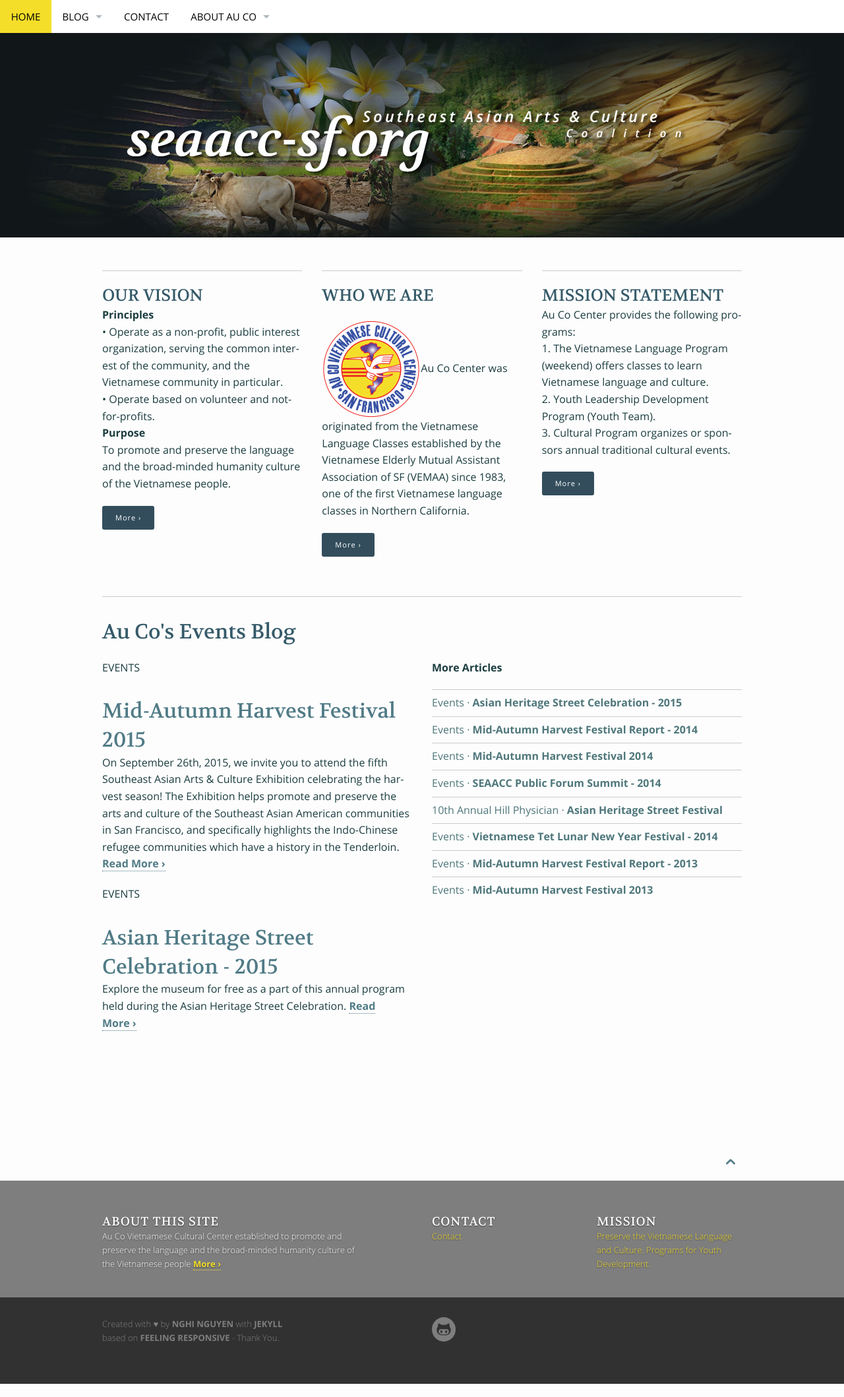
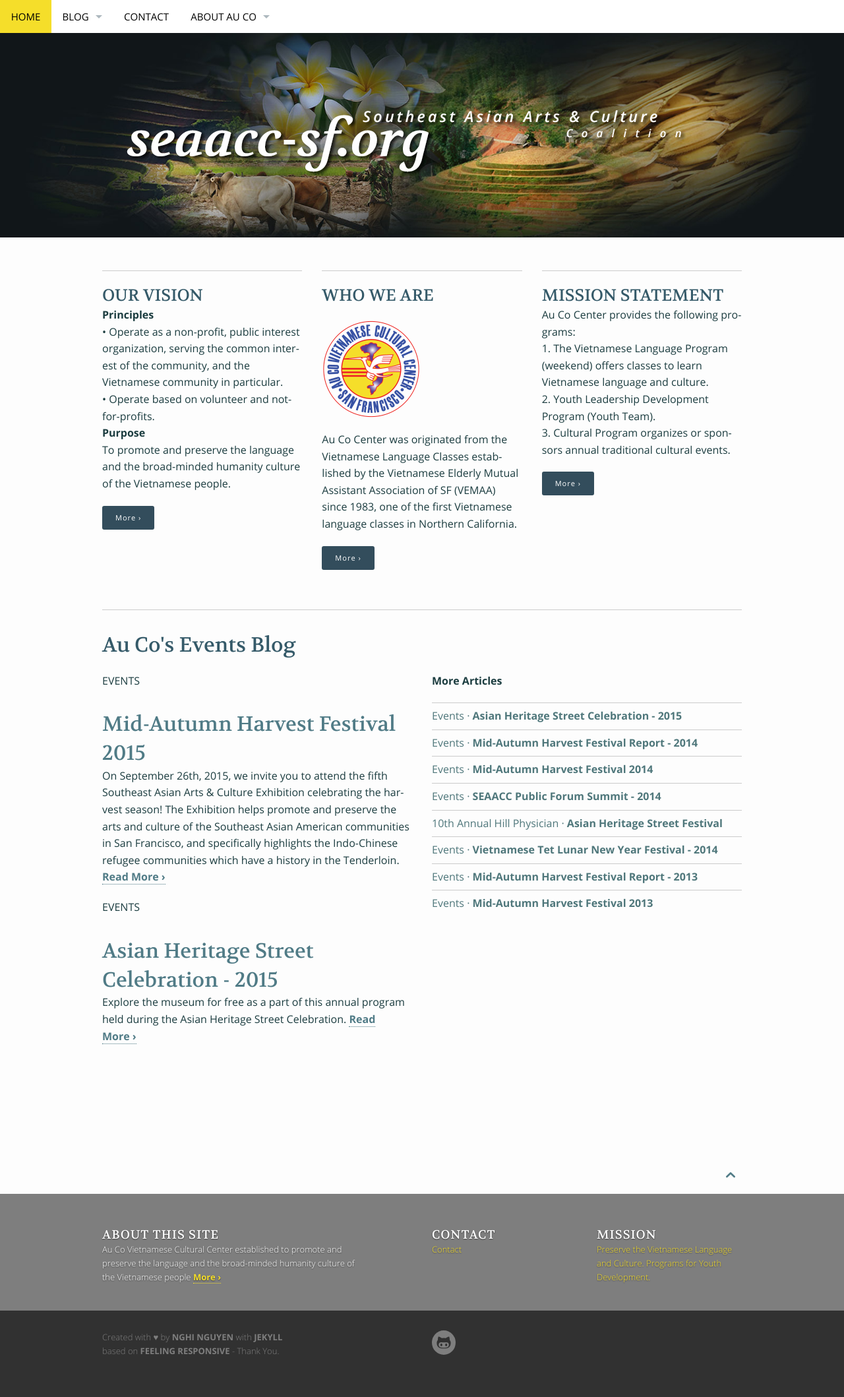
Before and after one commit to nghin/aucocenter.org.dev, a Jekyll site: the page built from pages/pages-root-folder/index.md, in a window 1280 px wide. Shown: the whole page at 66% size. Built offline with Jekyll 4.4.1, drawn with Linux system fonts in a browser that asks for light colours.

```diff
--- a/pages/pages-root-folder/index.md
+++ b/pages/pages-root-folder/index.md
@@ -25,6 +25,6 @@ To promote and preserve the language and the broad-minded humanity culture of th
 widget2:
   title: "WHO WE ARE"
   url: '/english/who-we-are/'
-  text: '<p><img width="150" src="images/auco-logo.png"></p>Au Co Center was originated from the Vietnamese Language Classes established by the Vietnamese Elderly Mutual Assistant Association of SF (VEMAA) since 1983, one of the first Vietnamese language classes in Northern California.'
+  text: '<p><img width="150" src="images/auco-logo.png"></p><p>Au Co Center was originated from the Vietnamese Language Classes established by the Vietnamese Elderly Mutual Assistant Association of SF (VEMAA) since 1983, one of the first Vietnamese language classes in Northern California.</p>'
 permalink: /index.html
 ---
```
